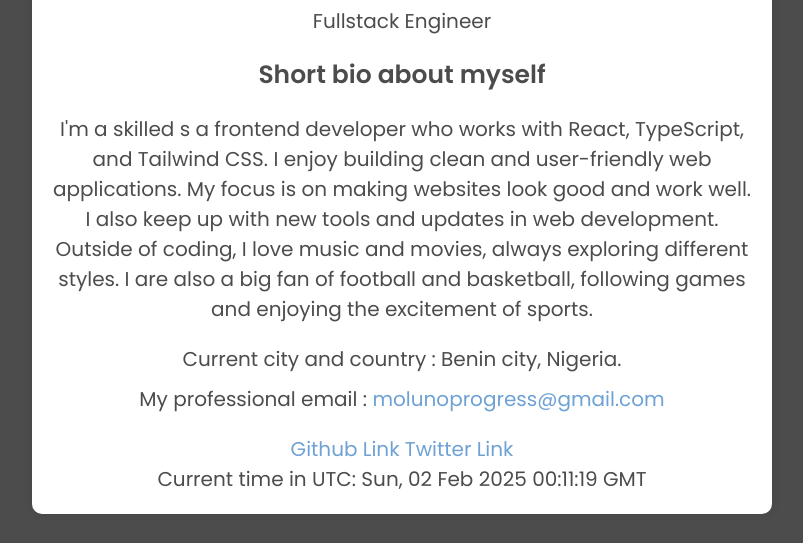
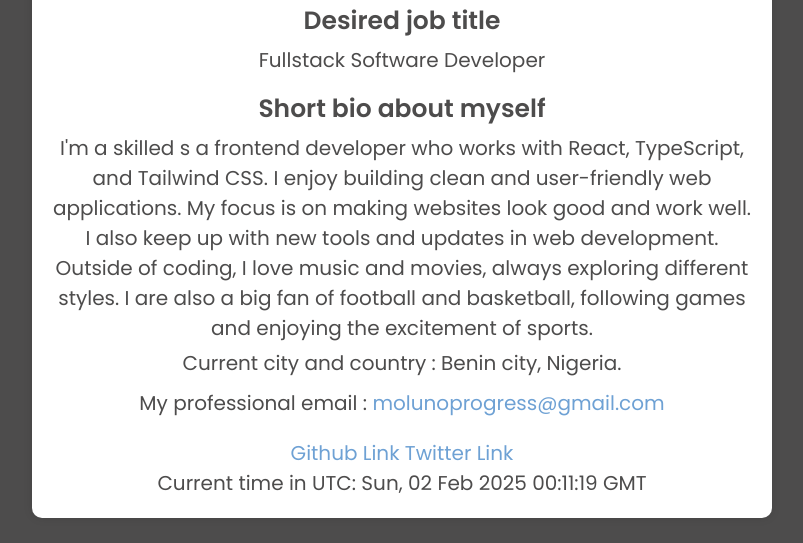
Before and after one commit to Moluno-xiii/hng-task-0, a plain HTML site: page index.html in a window 1280 px wide. Shown: the part 605-1148 px from the top of the page, without its empty margins (238-1041 px from the left). Drawn offline with Linux system fonts and the light colour scheme.

Commit message:
fix : jobTitle

```diff
--- a/index.html
+++ b/index.html
@@ -25,7 +25,10 @@
       />
 
       <h1 data-testid="fullName">Moluno Chukwuemeke Progress</h1>
-      <p data-testid="jobTitle">Fullstack Engineer</p>
+      <div class="jobTitle">
+        <span class="text">Desired job title</span>
+        <p data-testid="jobTitle">Fullstack Software Developer</p>
+      </div>
 
       <div>
         <span class="text">Short bio about myself</span>
@@ -68,7 +71,6 @@
       </ul>
 
       <div data-testid="currentTimeUTC"></div>
-      <div data-testid="currentDay"></div>
     </div>
     <script src="script.js"></script>
   </body>
--- a/style.css
+++ b/style.css
@@ -12,9 +12,7 @@ body {
   align-items: center;
   justify-content: center;
   background-color: rgba(26, 25, 25, 0.777);
-  /* background-color: #005d47; */
   color: rgba(26, 25, 25, 0.777);
-  /* color: #005d47; */
 }
 
 .container {
@@ -76,6 +74,15 @@ h1 {
   margin-top: 10px;
 }
 
+.jobTitle {
+  display: flex;
+  flex-direction: column;
+  margin-bottom: 10px;
+  /* gap: 5px; */
+}
+p {
+  margin: 5px 0px;
+}
 @media (min-width: 768px) {
   body {
     height: 100dvh;
```
